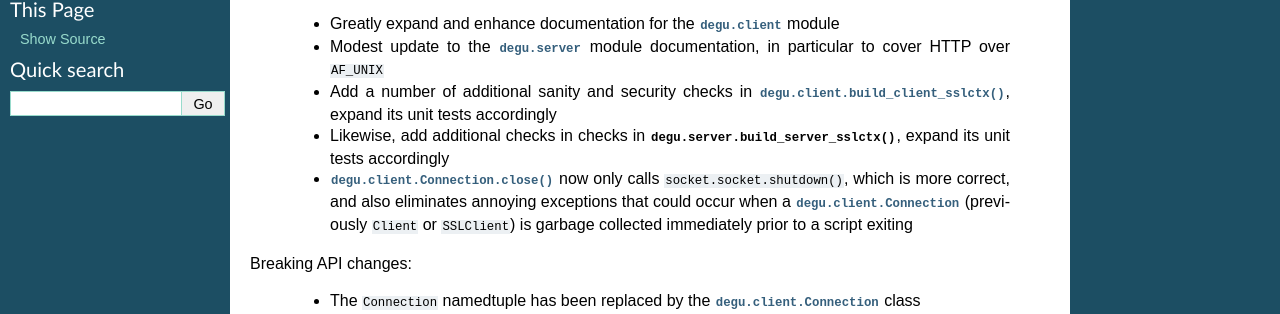
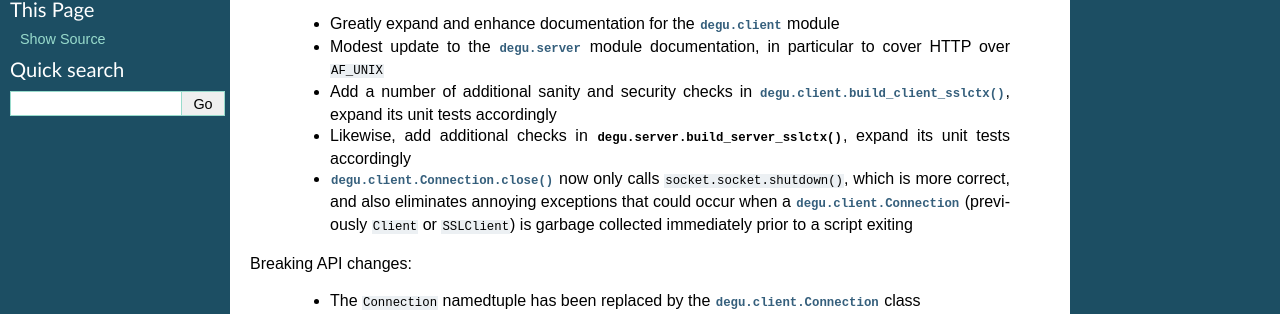
Before and after one commit to json420/degu, a Sphinx documentation site: the page built from doc/changelog.rst, in a window 1280 px wide. Shown: the part 172-486 px from the top of the page. Built offline with Sphinx 7.4.7, drawn with Linux system fonts in a browser that asks for light colours.

Commit message:
fix another typo in changelog.rst

```diff
--- a/doc/changelog.rst
+++ b/doc/changelog.rst
@@ -16,7 +16,7 @@ Changes:
       :func:`degu.client.build_client_sslctx()`, expand its unit tests
       accordingly
 
-    * Likewise, add additional checks in checks in
+    * Likewise, add additional checks in
       :func:`degu.server.build_server_sslctx()`, expand its unit tests
       accordingly
 
```
